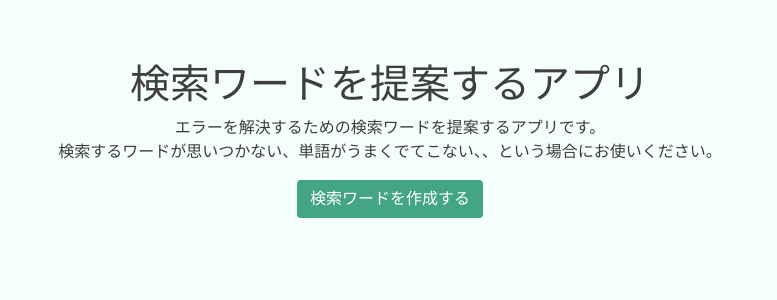
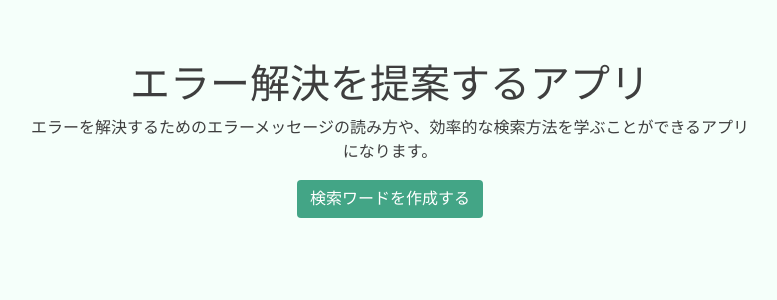
Before and after one commit to kouki512/Python-Search_support-proto, a Django app: page / in a window 1280 px wide. Shown: the part 56-356 px from the top of the page, without its empty margins (250-1027 px from the left). Run offline with Django 3.2, Linux system fonts and the light colour scheme.

Commit message:
トップページの文章を変更

```diff
--- a/search_word/templates/search_word/top.html
+++ b/search_word/templates/search_word/top.html
@@ -1,5 +1,5 @@
 {% extends 'base.html' %}
-{%block title%}検索内容一覧 {%endblock%}
+{%block title%}エラー解決支援アプリ{%endblock%}
 
 {% block content %}
     <div class="container">
@@ -7,10 +7,10 @@
             <div class="col-lg-8 contents-wrapper">
                 <div class="top-contents">
                     <div class="top-title">
-                        <h1>検索ワードを提案するアプリ</h1>
+                        <h1>エラー解決を提案するアプリ</h1>
                     </div>
                     <div class="top-introduction">
-                        <p>エラーを解決するための検索ワードを提案するアプリです。<br>検索するワードが思いつかない、単語がうまくでてこない、、という場合にお使いください。</p>
+                        <p>エラーを解決するためのエラーメッセージの読み方や、効率的な検索方法を学ぶことができるアプリになります。</p>
                     </div>
                     <div class="top-btn-container">
                         <a class = "top-btn btn " href="{% url 'select_language' %}">検索ワードを作成する</a>
```
